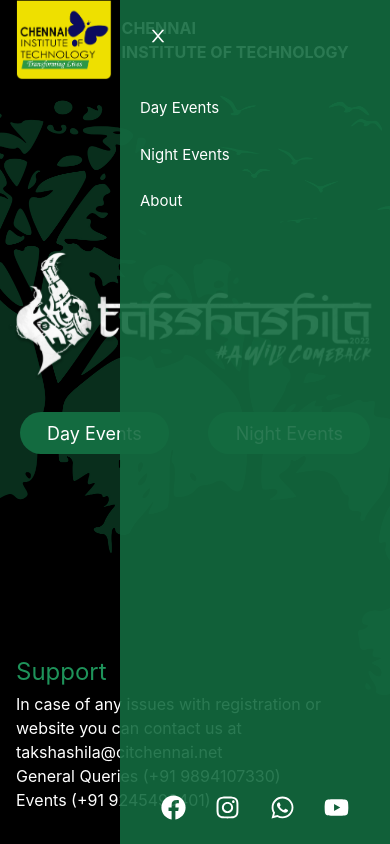
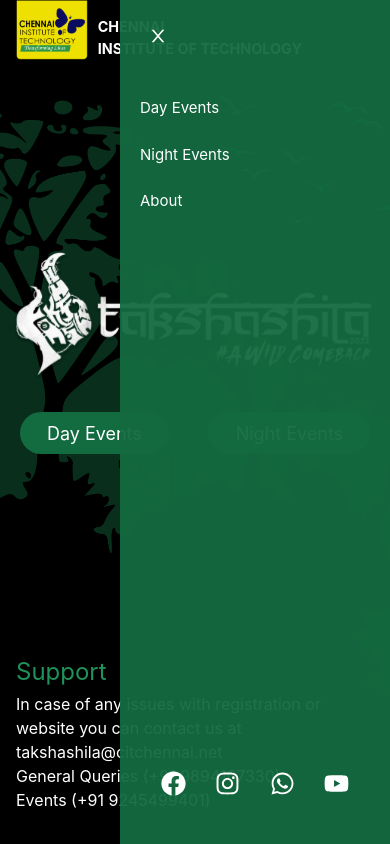
Before and after one commit to Legal-Pirates-Official/Takshashila-2k22, a React (Create React App) app: page / in a window 390 px wide. Both pictures are taken after a click on the item 350 px from the left and 35 px from the top of the page. Built offline with nearby package versions, Linux system fonts and the light colour scheme.

Commit message:
Fixes Sidebar in smaller screens

```diff
--- a/src/App.css
+++ b/src/App.css
@@ -7,7 +7,18 @@
   color: white !important;
 }
 .pro-sidebar-inner {
+  -webkit-transition: background-color 0.2s ease-in-out;
+  -ms-transition: background-color 0.2s ease-in-out;
+  transition: background-color 0.2s ease-in-out;
   background: rgba(19, 107, 64, 0.9) !important;
+}
+@media only screen and (max-width: 768px) {
+  .pro-sidebar > .pro-sidebar-inner {
+    background-color: transparent !important;
+  }
+  .pro-sidebar:not(.collapsed) > .pro-sidebar-inner {
+    background: rgba(19, 107, 64, 0.95) !important;
+  }
 }
 .HomeContainer {
   background-image: url("./assets/backgrounds/Home.jpg");
--- a/src/components/Sidebar.js
+++ b/src/components/Sidebar.js
@@ -55,7 +55,7 @@
           <MenuItem icon={<FaYoutube size={20} />}></MenuItem>
         </Menu>
         {!collapsed && (
-          <div className="container my-4 d-flex flex-row w-100 justify-content-evenly">
+          <div className="container my-5 d-flex flex-row w-100 justify-content-evenly">
             <a href="">
               <FaFacebook size={25} />
             </a>
--- a/src/screens/Home/Home.jsx
+++ b/src/screens/Home/Home.jsx
@@ -11,11 +11,20 @@
     <div className="HomeContainer" style={{ display: "flex" }}>
       <HomeContainer>
         <div className="citheader">
-          <img style={{ height: "100%" }} src={citLogo} alt="logo" />
-          CHENNAI <br/>
-          INSTITUTE OF TECHNOLOGY
+          <img src={citLogo} alt="logo" />
+          <p>
+            CHENNAI <br />
+            INSTITUTE OF TECHNOLOGY
+          </p>
         </div>
-        <div style={{display:"flex", flexDirection:"column", gap:10, height:"fit-content"}}>
+        <div
+          style={{
+            display: "flex",
+            flexDirection: "column",
+            gap: 10,
+            height: "fit-content"
+          }}
+        >
           <img style={{ maxWidth: "100%" }} src={Logo} alt="logo" />
           <div>
             <Link to="/dayEvents">Day Events</Link>
--- a/src/screens/Home/Home.style.js
+++ b/src/screens/Home/Home.style.js
@@ -13,11 +13,24 @@
     color: #fff;
     font-weight: bold;
     padding: 0 2rem;
+    align-items: flex-start;
     justify-content: flex-start;
     gap: 10px;
     white-space: pre-line;
     @media (max-width: 768px) {
       padding: 0 1rem;
+      font-size:0.9rem;
+    }
+    p {
+      margin: 1rem 0;
+    }
+    img {
+      height: 100% !important;
+      @media (max-width: 768px) {
+        position: relative !important;
+        top: 0 !important;
+        height: 75% !important;
+      }
     }
   }
   div {
@@ -43,7 +56,7 @@
         color: #fff;
         background: #136b40;
         border-radius: 45px;
-        font-size:large;
+        font-size: large;
       }
     }
   }
@@ -55,9 +68,12 @@
   color: #fff;
   text-align: left;
   white-space: pre-line;
+  @media (max-width: 768px) {
+    padding-right: 4rem;
+  }
   .heading {
     font-size: x-large;
-    font-weight:normal;
+    font-weight: normal;
     color: #1e935a;
     margin-bottom: 5px;
   }
```
